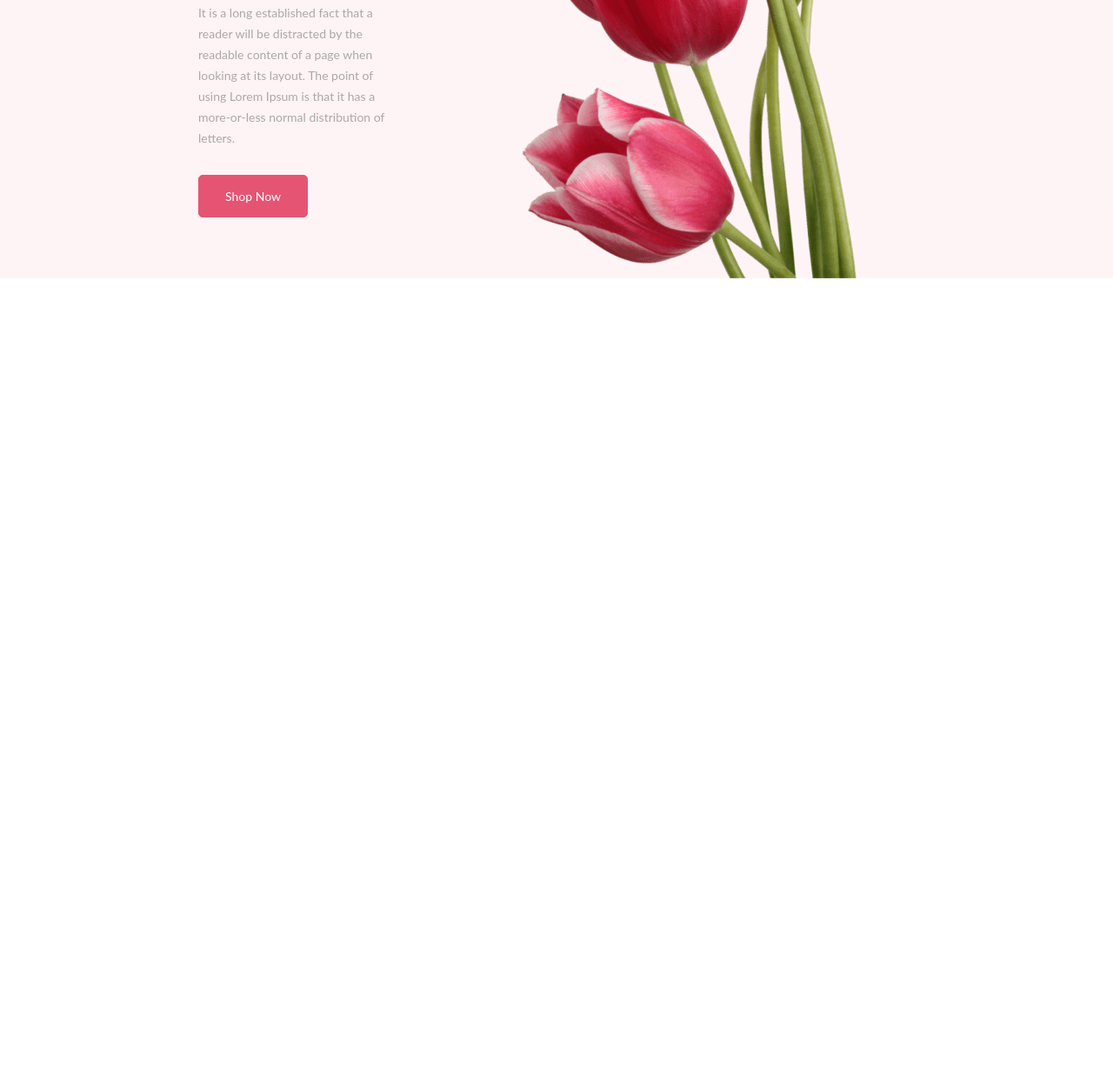
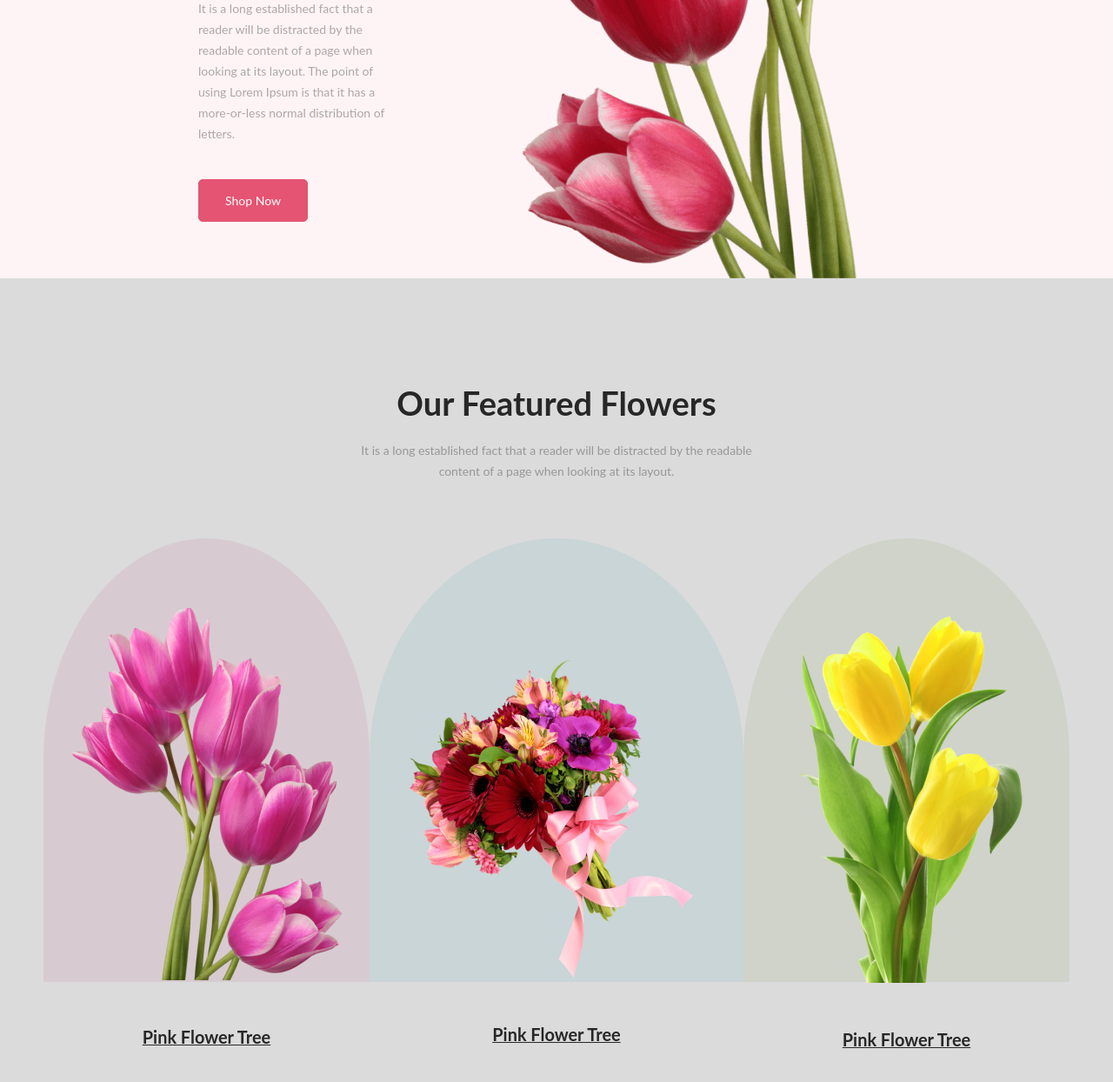
Before and after one commit to DipuHaider/PH_B8_M1_Assignment, a plain HTML site: page index.html in a window 1280 px wide. Shown: the part 530-1774 px from the top of the page at 87% size. Before the commit the page ends 853 px from the top, so only its background shows below. Drawn offline with Linux system fonts and the light colour scheme.

Commit message:
Featured section

```diff
--- a/index.html
+++ b/index.html
@@ -24,6 +24,42 @@
                 </div>
             </div>
         </section>
+
+        <!-- Featured Section -->
+        <section>
+            <div class="featured-container">
+                <div class="featured-text">
+                    <h3 class="title featured-title">Our Featured Flowers</h3>
+                    <p class="description">It is a long established fact that a reader will be distracted by the readable content of a page when looking at its layout.</p>
+                </div>
+                <div class="featured-box">
+                    <div class="box box-1">
+                        <div class="box-image">
+                            <img src="./images/pngwing_6.png" alt="">
+                        </div>
+                        <div class="box-title">
+                            <h5><a href="#">Pink Flower Tree</a></h5>
+                        </div>
+                    </div>
+                    <div class="box box-2">
+                        <div class="box-image">
+                            <img src="./images/pngwing_5.png" alt="">
+                        </div>
+                        <div class="box-title">
+                            <h5><a href="#">Pink Flower Tree</a></h5>
+                        </div>
+                    </div>
+                    <div class="box box-3">
+                        <div class="box-image">
+                            <img src="./images/pngwing_7.png" alt="">
+                        </div>
+                        <div class="box-title">
+                            <h5><a href="#">Pink Flower Tree</a></h5>
+                        </div>
+                    </div>
+                </div>
+            </div>
+        </section>
     </main>
     <footer>
 
--- a/style.css
+++ b/style.css
@@ -25,13 +25,13 @@
     font-size: 56px;
     font-weight: bold;
     color: #272727;
-    margin: 30px 0;
+    padding: 20px 0;
 }
 
 .description{
     font-size: 14px;
     color: #27272760;
-    margin: 30px 0;
+    padding: 20px 0;
     line-height: 1.5rem;
 }
 
@@ -42,6 +42,7 @@
     border-radius: 5px;
     font-size: 14px;
     padding: 15px 30px;
+    margin-top: 20px;
 }
 
 .banner-image{
@@ -50,3 +51,82 @@
     padding: 20px 20px 0px 20px;
     margin-top: auto;
 }
+
+/* Featured Section */
+.featured-container{
+    display: block;
+    height: 900px;
+    background-color: rgb(219, 219, 219);
+    padding: 100px 50px 50px 50px;
+}
+
+.featured-text{
+    display: block;
+    width: 500px;
+    text-align: center;
+    margin: 0 auto;
+}
+
+.featured-title{
+    font-size: 38px;
+    padding-bottom: 0px;
+}
+
+.featured-box{
+    display: flex;
+    align-items: center;
+    justify-content: space-around;
+    height: 600px;
+}
+
+.box{
+    display: block;
+    width: 400px;
+    height: 450px;
+    color: #272727;
+    text-align: center;
+    padding: 30px;
+    border-top-left-radius: 50%;
+    border-top-right-radius: 50%;
+    text-align: center;
+}
+
+.box-1 {
+    background-color: #a6216115;
+}
+
+.box-2 {
+    background-color: #0597A015;
+}
+
+.box-3 {
+    background-color: #477D1115;
+
+}
+
+.box-image {
+    width: 100%;
+    margin: 50px auto;
+}
+
+.box-2 .box-image{
+    margin-top: 105px;
+    margin-bottom: 50px;
+}
+
+.box-3 .box-image{
+    margin-top: 10px;
+    margin-bottom: 50px;
+}
+
+.box-title {
+    font-size: 24px;
+    font-weight: bold;
+}
+
+.box-title a{
+    color: #272727;
+}
+.box-title a:hover{
+    color: #E55473;
+}
```
